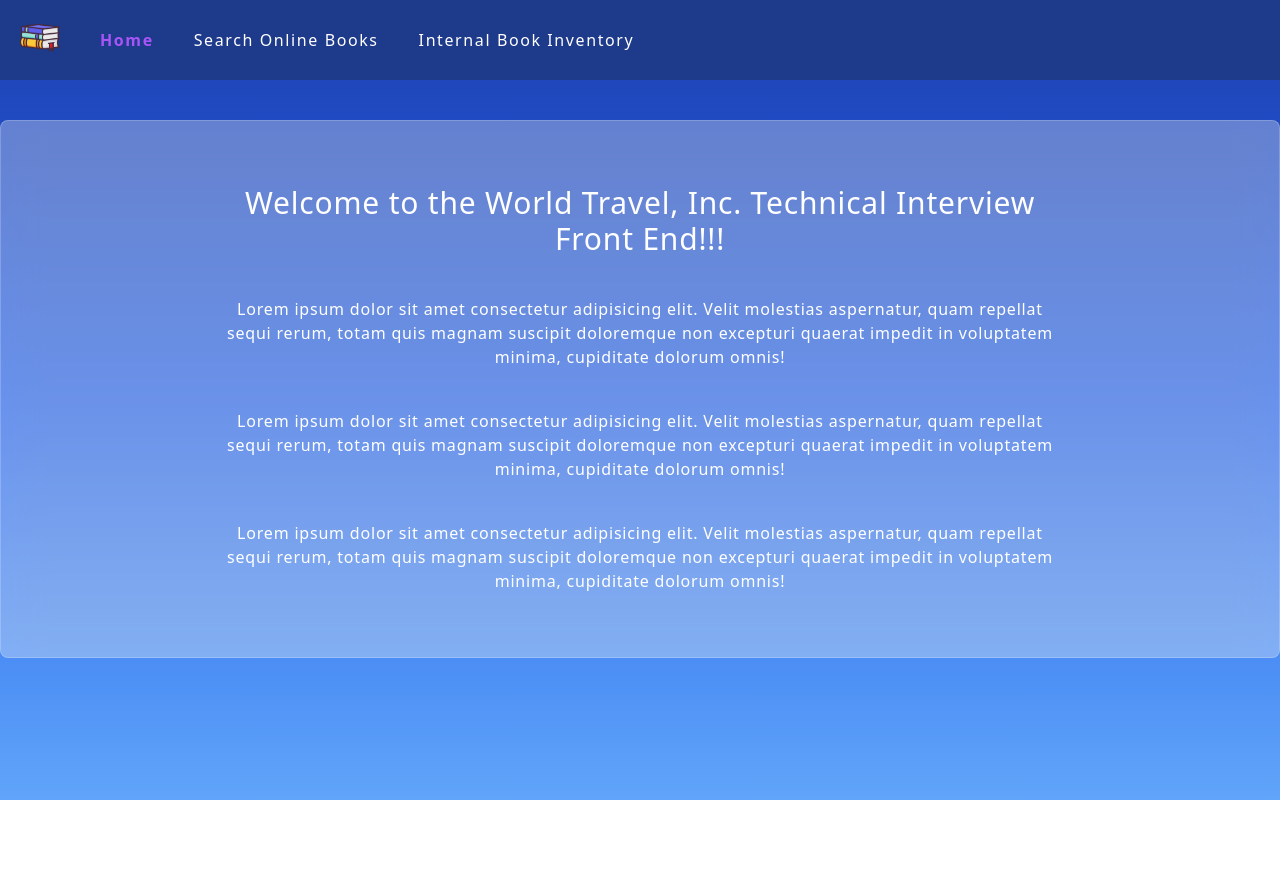
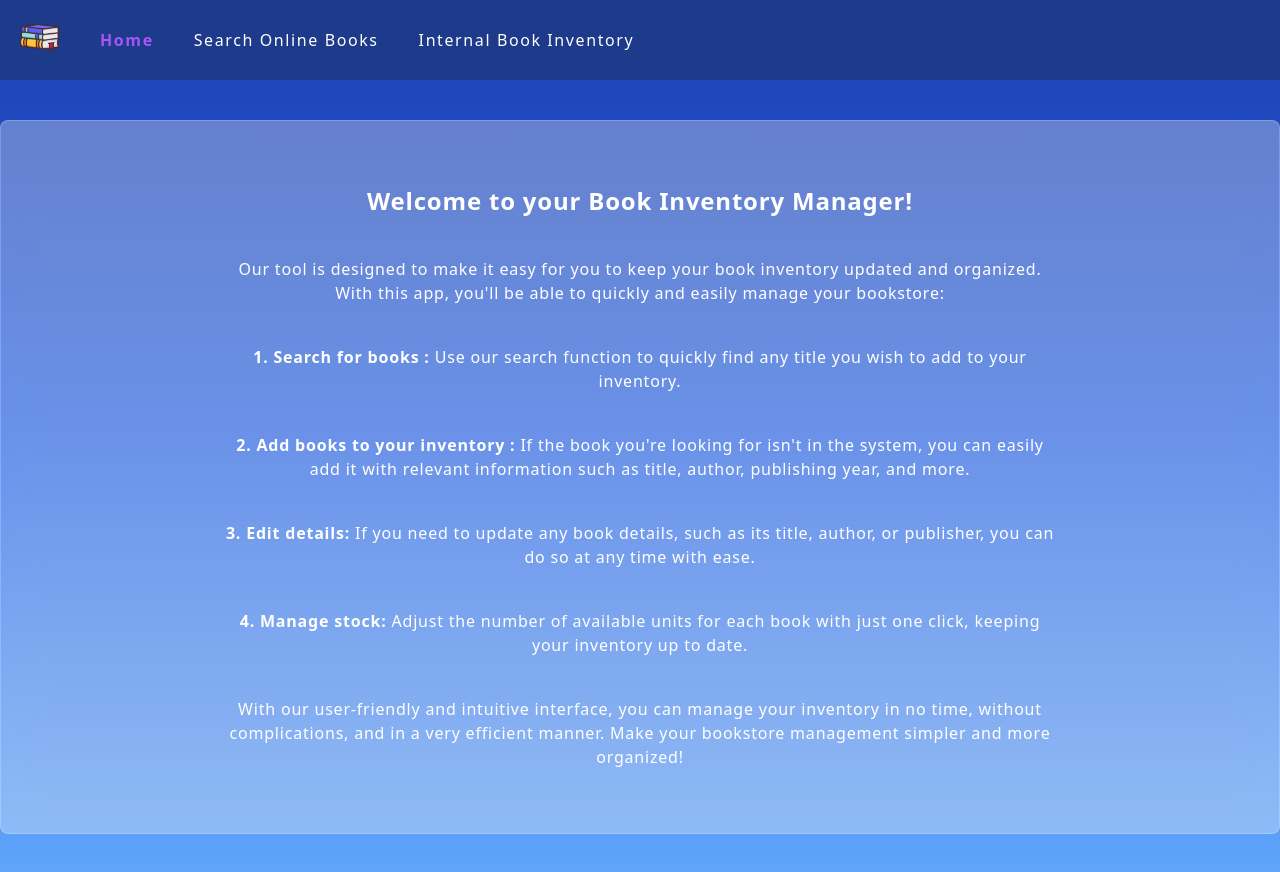
Before and after one commit to estebanCastaneira/wtti_front, a React (Vite) app: page / in a window 1280 px wide. Before the commit the page ends 800 px from the top, so only its background shows below. Built offline with nearby package versions, Linux system fonts and the light colour scheme.

Commit message:
Update Readme file, And solve the TODOs

```diff
--- a/src/components/pages/ExternalSearch.jsx
+++ b/src/components/pages/ExternalSearch.jsx
@@ -11,12 +11,11 @@ function ExternalSearch() {
   const apiData = useSelector((state) => state.apiData)
   const [searchQuery, setSearchQuery] = useState("")
   const [loading, setLoading] = useState(false)
-  const [error, setError] = useState("") //TODO
 
   useEffect(() => {
     if (searchQuery) {
       setLoading(true)
-      setError("")
+
       async function fetchBooks() {
         try {
           const response = await axios.get(
@@ -24,7 +23,7 @@ function ExternalSearch() {
           )
           dispatch(storeApiData(response.data.docs))
         } catch (err) {
-          setError(err)
+          console.log(err)
         } finally {
           setLoading(false)
         }
--- a/src/components/pages/Home.jsx
+++ b/src/components/pages/Home.jsx
@@ -1,30 +1,41 @@
 function Home() {
   return (
-    <div className="flex justify-center  text-center">
+    <div className="flex justify-center text-center">
       <div className="container my-10">
         <section className="backdrop-blur-[20px] backdrop-saturate-[92%] bg-[#ffffff] bg-opacity-30 border border-opacity-20 border-white my-0 mx-auto p-16 lg:py-16 lg:px-56 rounded-lg flex flex-col gap-10">
-          <h1 className="text-3xl">
-            Welcome to the World Travel, Inc. Technical Interview Front End!!!
+          <h1 className="text-2xl font-bold">
+            Welcome to your Book Inventory Manager!
           </h1>
           <p>
-            Lorem ipsum dolor sit amet consectetur adipisicing elit. Velit
-            molestias aspernatur, quam repellat sequi rerum, totam quis magnam
-            suscipit doloremque non excepturi quaerat impedit in voluptatem
-            minima, cupiditate dolorum omnis!
+            Our tool is designed to make it easy for you to keep your book
+            inventory updated and organized. With this app, you'll be able to
+            quickly and easily manage your bookstore:
           </p>
           <p>
-            Lorem ipsum dolor sit amet consectetur adipisicing elit. Velit
-            molestias aspernatur, quam repellat sequi rerum, totam quis magnam
-            suscipit doloremque non excepturi quaerat impedit in voluptatem
-            minima, cupiditate dolorum omnis!
+            <strong>1. Search for books :</strong> Use our search function to
+            quickly find any title you wish to add to your inventory.
           </p>
           <p>
-            Lorem ipsum dolor sit amet consectetur adipisicing elit. Velit
-            molestias aspernatur, quam repellat sequi rerum, totam quis magnam
-            suscipit doloremque non excepturi quaerat impedit in voluptatem
-            minima, cupiditate dolorum omnis!
+            <strong>2. Add books to your inventory :</strong> If the book you're
+            looking for isn't in the system, you can easily add it with relevant
+            information such as title, author, publishing year, and more.
           </p>
-          {/* TODO */}
+          <p>
+            <strong>3. Edit details: </strong>
+            If you need to update any book details, such as its title, author,
+            or publisher, you can do so at any time with ease.
+          </p>
+          <p>
+            <strong>4. Manage stock:</strong> Adjust the number of available
+            units for each book with just one click, keeping your inventory up
+            to date.
+          </p>
+
+          <p>
+            With our user-friendly and intuitive interface, you can manage your
+            inventory in no time, without complications, and in a very efficient
+            manner. Make your bookstore management simpler and more organized!
+          </p>
         </section>
       </div>
     </div>
```
Also changed, not shown: 1 other file (tests, documents, lock files or other folders).
